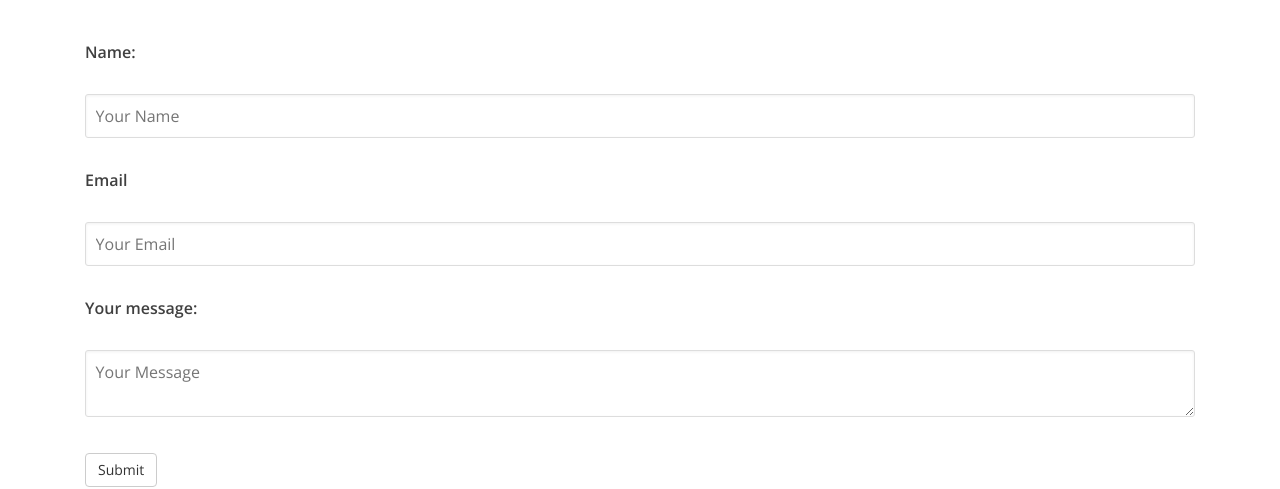
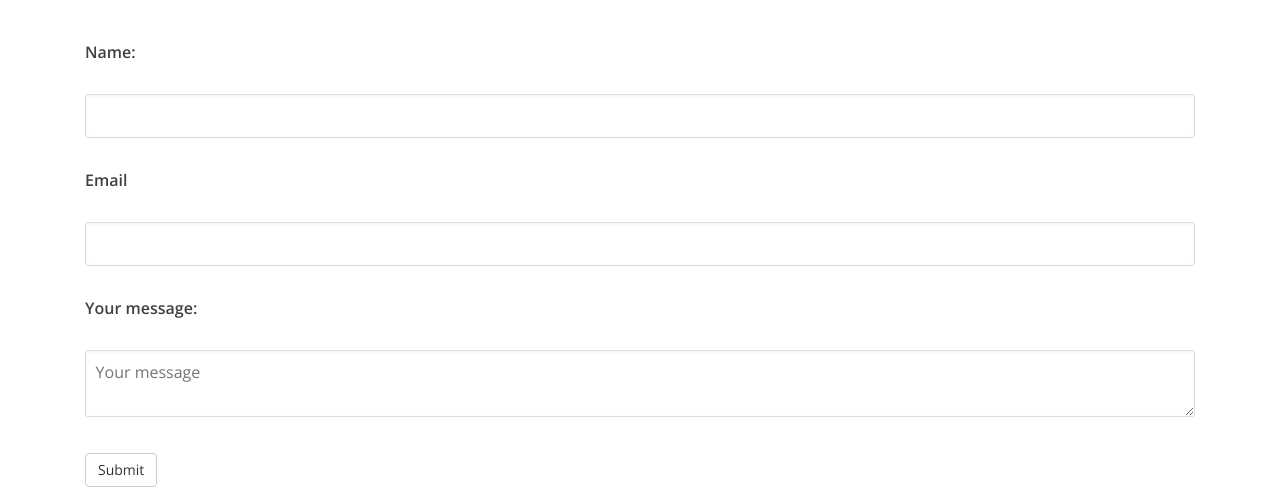
Before and after one commit to newmedia77/appxnam, a Jekyll site: the page built from contact.md, in a window 1280 px wide. Shown: the part 275-764 px from the top of the page. Built offline with Jekyll 4.4.1, drawn with Linux system fonts in a browser that asks for light colours; nearby versions of some CDN libraries.

Commit message:
andreas
contact

```diff
--- a/contact.md
+++ b/contact.md
@@ -7,15 +7,15 @@ slug:
 <form role="form" id="contactForm" method="POST">
 <div class="form-group">
     <p><label for="name">Name:</label></p>
-    <input type="text" name="name" placeholder="Your Name">
+    <input type="text" name="name">
 </div>
 <div class="form-group">
     <p><label for="email">Email</label></p>
-    <input type="email" name="_replyto" placeholder="Your Email">
+    <input type="email" name="_replyto">
 </div>
 <div class="form-group">
 <p><label for="text_area">Your message:</label></p>
-    <textarea name="message" placeholder="Your message" placeholder="Your Message"></textarea>
+    <textarea name="message" placeholder="Your message"></textarea>
 </div>
     <button type="submit" value="Send" class = "btn btn-default">Submit</button>
     <input type="text" name="_gotcha" style="display:none" />
```
